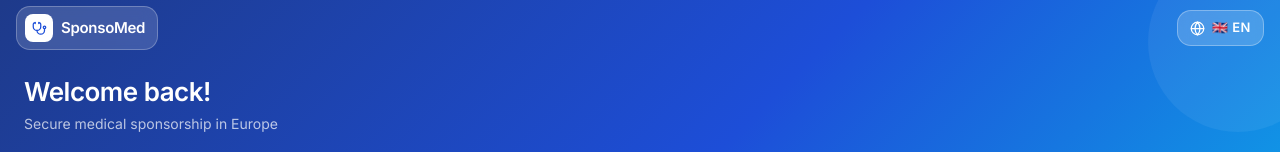
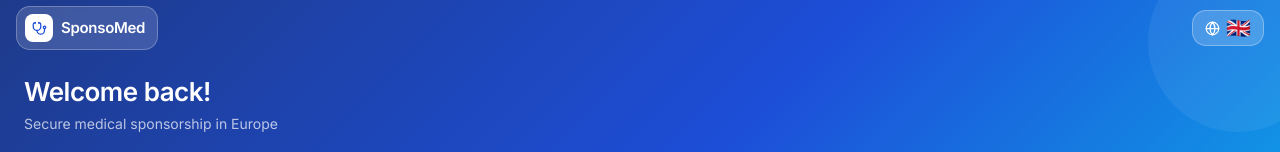
Before and after one commit to yaadriix1564/sponsomed-mobile, a React (Vite) app: page /auth in a window 1280 px wide. Shown: the top 152 px of the page. Built offline with nearby package versions, Linux system fonts and the light colour scheme.

Commit message:
fix: Auth topbar — remove lang code, remove button effect; Home — replace start button with Se connecter/S’inscrire

```diff
--- a/src/pages/Auth.tsx
+++ b/src/pages/Auth.tsx
@@ -61,12 +61,11 @@ export default function Auth() {
   };
 
   const features = [
-    { icon: Shield, label: { fr:'Centres médicaux partenaires', en:'Partner medical centers', ro:'Centre medicale partenere', it:'Centri medici partner', pt:'Centros médicos parceiros', ar:'مراكز طبية شريكة', es:'Centros médicos asociados', de:'Partnerkliniken' }},
+    { icon: Shield,        label: { fr:'Centres médicaux partenaires', en:'Partner medical centers', ro:'Centre medicale partenere', it:'Centri medici partner', pt:'Centros médicos parceiros', ar:'مراكز طبية شريكة', es:'Centros médicos asociados', de:'Partnerkliniken' }},
     { icon: GraduationCap, label: { fr:'Financements sécurisés', en:'Secure funding', ro:'Finanțări securizate', it:'Finanziamenti sicuri', pt:'Financiamentos seguros', ar:'تمويلات آمنة', es:'Financiaciones seguras', de:'Sichere Finanzierungen' }},
-    { icon: CreditCard, label: { fr:'Paiements Stripe Escrow', en:'Stripe Escrow payments', ro:'Plăți Stripe Escrow', it:'Pagamenti Stripe Escrow', pt:'Pagamentos Stripe Escrow', ar:'مدفوعات Stripe آمنة', es:'Pagos Stripe Escrow', de:'Stripe Escrow-Zahlungen' }},
+    { icon: CreditCard,    label: { fr:'Paiements Stripe Escrow', en:'Stripe Escrow payments', ro:'Plăți Stripe Escrow', it:'Pagamenti Stripe Escrow', pt:'Pagamentos Stripe Escrow', ar:'مدفوعات Stripe آمنة', es:'Pagos Stripe Escrow', de:'Stripe Escrow-Zahlungen' }},
   ];
 
-  /* ── Lang bottom-sheet portal ─────────────────── */
   const langModal = langOpen ? createPortal(
     <div dir="ltr" style={{ position:'fixed', inset:0, zIndex:9999,
       display:'flex', alignItems:'flex-end', justifyContent:'center',
@@ -79,9 +78,7 @@ export default function Auth() {
         <div style={{ display:'flex', justifyContent:'center', paddingTop:12, paddingBottom:4 }}>
           <div style={{ width:40, height:4, borderRadius:2, background:'#e2e8f0' }} />
         </div>
-        <div style={{ display:'flex', alignItems:'center', justifyContent:'space-between', padding:'10px 20px 8px' }}>
-          <p style={{ fontWeight:700, fontSize:16, color:'#0f172a', margin:0 }}>{t('profile.language')}</p>
-        </div>
+        <p style={{ fontWeight:700, fontSize:16, color:'#0f172a', margin:'10px 20px 8px' }}>{t('profile.language')}</p>
         <div style={{ padding:'4px 12px 12px' }}>
           {LANGS.map(({ code, flag, label }) => {
             const active = lang === code;
@@ -89,11 +86,10 @@ export default function Auth() {
               <button key={code} onClick={() => changeLang(code)} style={{
                 width:'100%', display:'flex', alignItems:'center', gap:14,
                 padding:'11px 12px', borderRadius:16, border:'none', cursor:'pointer',
-                background: active ? '#eff6ff' : 'transparent', textAlign:'left',
-              }}>
+                background: active ? '#eff6ff' : 'transparent', textAlign:'left' }}>
                 <span style={{ fontSize:24, minWidth:32, textAlign:'center' }}>{flag}</span>
-                <span style={{ flex:1, fontSize:15, fontWeight: active?700:500,
-                  color: active?'#1d4ed8':'#334155' }}>{label}</span>
+                <span style={{ flex:1, fontSize:15, fontWeight:active?700:500,
+                  color:active?'#1d4ed8':'#334155' }}>{label}</span>
                 {active && (
                   <span style={{ width:22, height:22, borderRadius:'50%', background:'#1d4ed8',
                     display:'flex', alignItems:'center', justifyContent:'center', flexShrink:0 }}>
@@ -105,7 +101,6 @@ export default function Auth() {
           })}
         </div>
       </div>
-      <style>{`@keyframes slideUp{from{transform:translateY(100%);opacity:0}to{transform:translateY(0);opacity:1}}`}</style>
     </div>,
     document.body
   ) : null;
@@ -115,25 +110,20 @@ export default function Auth() {
       style={{ minHeight:'100dvh', display:'flex', flexDirection:'column',
                background:'#f8fafc', overflowX:'hidden' }}>
 
-      {/* ── TOP BAR ─────────────────────────────── */}
+      {/* TOP BAR */}
       <div style={{
         position:'fixed', top:0, left:0, right:0, zIndex:100,
         display:'flex', alignItems:'center', justifyContent:'space-between',
         padding:`env(safe-area-inset-top,0px) 16px 0`,
         height:'calc(56px + env(safe-area-inset-top,0px))',
       }}>
-        {/* ⭐ Logo = bouton retour accueil */}
-        <button
-          onClick={() => navigate('/')}
-          style={{ display:'flex', alignItems:'center', gap:8,
-            background:'rgba(255,255,255,0.15)', backdropFilter:'blur(8px)',
-            border:'1px solid rgba(255,255,255,0.25)',
-            borderRadius:14, padding:'7px 12px 7px 8px',
-            cursor:'pointer', transition:'transform 0.15s',
-          }}
-          onMouseDown={e => (e.currentTarget.style.transform='scale(0.95)')}
-          onMouseUp={e   => (e.currentTarget.style.transform='scale(1)')}
-        >
+        {/* Logo → accueil */}
+        <button onClick={() => navigate('/')} style={{
+          display:'flex', alignItems:'center', gap:8,
+          background:'rgba(255,255,255,0.15)', backdropFilter:'blur(8px)',
+          border:'1px solid rgba(255,255,255,0.25)',
+          borderRadius:14, padding:'7px 12px 7px 8px', cursor:'pointer',
+        }}>
           <div style={{ width:28, height:28, borderRadius:8, background:'white',
             display:'flex', alignItems:'center', justifyContent:'center', flexShrink:0 }}>
             <Stethoscope size={15} color="#1d4ed8" />
@@ -141,28 +131,19 @@ export default function Auth() {
           <span style={{ fontWeight:800, fontSize:15, color:'white', letterSpacing:'-0.3px' }}>SponsoMed</span>
         </button>
 
-        {/* 🌍 Bouton langue visible — pill avec drapeau + code */}
-        <button
-          dir="ltr"
-          onClick={() => setLangOpen(true)}
-          style={{
-            display:'flex', alignItems:'center', gap:7,
-            background:'rgba(255,255,255,0.18)', backdropFilter:'blur(8px)',
-            border:'1px solid rgba(255,255,255,0.3)',
-            borderRadius:14, padding:'7px 12px',
-            cursor:'pointer', transition:'transform 0.15s',
-          }}
-          onMouseDown={e => (e.currentTarget.style.transform='scale(0.95)')}
-          onMouseUp={e   => (e.currentTarget.style.transform='scale(1)')}
-        >
+        {/* Bouton langue — drapeau seul, pill visible */}
+        <button dir="ltr" onClick={() => setLangOpen(true)} style={{
+          display:'flex', alignItems:'center', gap:6,
+          background:'rgba(255,255,255,0.18)', backdropFilter:'blur(8px)',
+          border:'1px solid rgba(255,255,255,0.3)',
+          borderRadius:14, padding:'7px 12px', cursor:'pointer',
+        }}>
           <Globe size={15} color="white" />
-          <span style={{ fontSize:13, fontWeight:700, color:'white', letterSpacing:'0.5px' }}>
-            {currentLang.flag} {lang.toUpperCase()}
-          </span>
+          <span style={{ fontSize:20, lineHeight:1 }}>{currentLang.flag}</span>
         </button>
       </div>
 
-      {/* ── HERO ──────────────────────────────── */}
+      {/* HERO */}
       <div style={{
         background:'linear-gradient(135deg, #1e3a8a 0%, #1d4ed8 55%, #0ea5e9 100%)',
         paddingTop:'calc(56px + env(safe-area-inset-top,0px) + 20px)',
@@ -171,13 +152,10 @@ export default function Auth() {
       }}>
         <div style={{ position:'absolute', right:'-48px', top:'-48px', width:'180px', height:'180px', borderRadius:'50%', background:'rgba(255,255,255,0.06)' }} />
         <div style={{ position:'absolute', left:'-32px', bottom:'-32px', width:'120px', height:'120px', borderRadius:'50%', background:'rgba(255,255,255,0.06)' }} />
-
         <h1 style={{ fontSize:'26px', fontWeight:800, lineHeight:1.2, margin:'0 0 6px', letterSpacing:'-0.5px' }}>
           {mode === 'login' ? t('auth.welcomeBack') : t('auth.join')}
         </h1>
-        <p style={{ fontSize:'14px', color:'rgba(255,255,255,0.7)', margin:'0 0 20px' }}>
-          {t('auth.tagline')}
-        </p>
+        <p style={{ fontSize:'14px', color:'rgba(255,255,255,0.7)', margin:'0 0 20px' }}>{t('auth.tagline')}</p>
         <div style={{ display:'flex', flexDirection:'column', gap:10 }}>
           {features.map(({ icon: Icon, label }) => (
             <div key={Object.values(label)[0]} style={{ display:'flex', alignItems:'center', gap:10 }}>
@@ -193,12 +171,11 @@ export default function Auth() {
         </div>
       </div>
 
-      {/* ── FORM CARD ──────────────────────────── */}
+      {/* FORM */}
       <div style={{ flex:1, background:'white', borderRadius:'24px 24px 0 0',
         marginTop:'-16px', padding:'28px 20px 40px',
         display:'flex', flexDirection:'column', gap:16 }}>
 
-        {/* Tabs */}
         <div style={{ display:'flex', background:'#f1f5f9', borderRadius:16, padding:4, gap:4 }}>
           {(['login','signup'] as const).map(m => (
             <button key={m} onClick={() => { setMode(m); setError(''); setSuccess(''); }}
@@ -221,12 +198,9 @@ export default function Auth() {
           </div>
         )}
 
-        {/* Email */}
         <div style={{ position:'relative' }}>
           <div style={{ position:'absolute', left:lang==='ar'?'auto':'14px', right:lang==='ar'?'14px':'auto',
-            top:'50%', transform:'translateY(-50%)', pointerEvents:'none' }}>
-            <Mail size={16} color="#94a3b8" />
-          </div>
+            top:'50%', transform:'translateY(-50%)', pointerEvents:'none' }}><Mail size={16} color="#94a3b8" /></div>
           <input type="email" placeholder={t('auth.email')} value={email}
             onChange={e => setEmail(e.target.value)} autoComplete="email" dir="ltr"
             style={{ width:'100%', boxSizing:'border-box',
@@ -237,12 +211,9 @@ export default function Auth() {
             onBlur={e  => e.target.style.borderColor='#e2e8f0'} />
         </div>
 
-        {/* Password */}
         <div style={{ position:'relative' }}>
           <div style={{ position:'absolute', left:lang==='ar'?'auto':'14px', right:lang==='ar'?'14px':'auto',
-            top:'50%', transform:'translateY(-50%)', pointerEvents:'none' }}>
-            <Lock size={16} color="#94a3b8" />
-          </div>
+            top:'50%', transform:'translateY(-50%)', pointerEvents:'none' }}><Lock size={16} color="#94a3b8" /></div>
           <input type={show?'text':'password'} placeholder={t('auth.password')} value={password}
             onChange={e => setPassword(e.target.value)}
             autoComplete={mode==='login'?'current-password':'new-password'}
@@ -266,14 +237,12 @@ export default function Auth() {
           </div>
         )}
 
-        {/* Submit */}
         <button onClick={handle} disabled={loading || !email || !password}
           style={{ width:'100%', padding:15,
             background: loading||!email||!password ? '#93c5fd' : 'linear-gradient(135deg,#1d4ed8,#0ea5e9)',
             color:'white', border:'none', borderRadius:16, cursor:'pointer',
             fontSize:16, fontWeight:700, display:'flex', alignItems:'center',
-            justifyContent:'center', gap:8,
-            boxShadow:'0 4px 16px rgba(29,78,216,0.3)' }}>
+            justifyContent:'center', gap:8, boxShadow:'0 4px 16px rgba(29,78,216,0.3)' }}>
           {loading
             ? <span style={{ width:20, height:20, border:'2px solid white', borderTopColor:'transparent',
                 borderRadius:'50%', display:'inline-block', animation:'spin 0.7s linear infinite' }} />
```
Also changed, not shown: src/pages/Home.tsx (+15 -3 lines).
